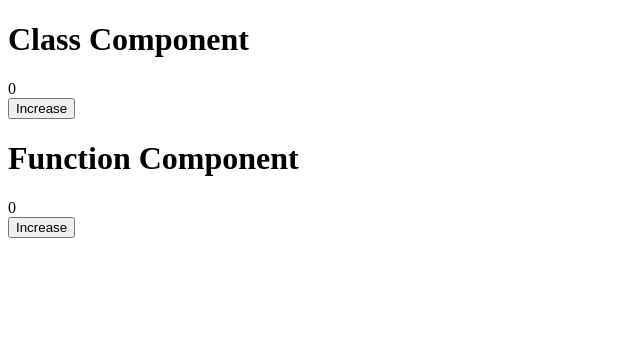
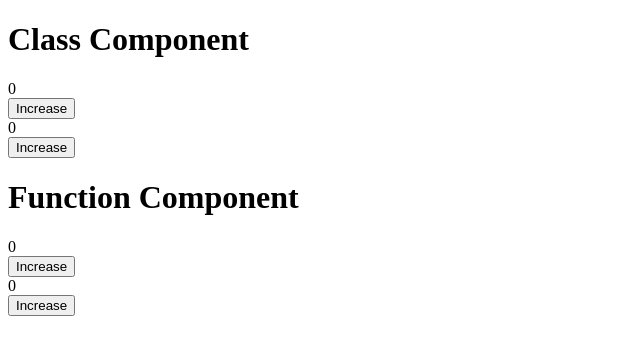
Before and after one commit to 16bitash/react-application, a React (Create React App) app: page / in a window 1280 px wide. Shown: the top 354 px of the page, without its empty margins (0-640 px from the left). Built offline with nearby package versions, Linux system fonts and the light colour scheme.

Commit message:
Add more examples to class component

```diff
--- a/src/ClassComponent/Function.js
+++ b/src/ClassComponent/Function.js
@@ -1,17 +1,37 @@
-import { useState } from "react";
+import { useEffect, useState } from "react";
 
 const Function = () => {
   const [count, setCount] = useState(0);
+  const [newCount, setNewCount] = useState(0);
 
-  const handleIncreaseButtonClick = () => {
+  useEffect(() => {
+    console.log("function component mount");
+
+    return () => {
+      console.log("function component unmount");
+    };
+  }, []);
+
+  useEffect(() => {
+    console.log("function component count change");
+  }, [count]);
+
+  const increaseCount = () => {
     setCount(count + 1);
+  };
+
+  const increaseNewCount = () => {
+    setNewCount(newCount + 1);
   };
 
   return (
     <>
       <h1>Function Component</h1>
       <div>{count}</div>
-      <button onClick={handleIncreaseButtonClick}>Increase</button>
+      <button onClick={increaseCount}>Increase</button>
+
+      <div>{newCount}</div>
+      <button onClick={increaseNewCount}>Increase</button>
     </>
   );
 };
--- a/src/ClassComponent/index.js
+++ b/src/ClassComponent/index.js
@@ -6,19 +6,52 @@ class ClassComponent extends Component {
 
     this.state = {
       count: 0,
+      newCount: 0,
+      hasError: false,
     };
   }
 
-  handleIncreaseButtonClick = () => {
+  componentDidMount() {
+    console.log("class component mount");
+  }
+
+  componentWillUnmount() {
+    console.log("class component unmount");
+  }
+
+  componentDidUpdate(_, prevState) {
+    if (prevState.count !== this.state.count) {
+      console.log("class component count change");
+    }
+  }
+
+  componentDidCatch() {
+    this.setState({ hasError: true });
+  }
+
+  increaseCount = () => {
     this.setState({ count: this.state.count + 1 });
   };
 
+  increaseNewCount = () => {
+    this.setState({ newCount: this.state.newCount + 1 });
+  };
+
   render() {
+    if (this.state.count === 5) {
+      throw new Error("Something went wrong");
+    }
+
     return (
       <>
         <h1>Class Component</h1>
         <div>{this.state.count}</div>
-        <button onClick={this.handleIncreaseButtonClick}>Increase</button>
+        <button onClick={this.increaseCount}>Increase</button>
+
+        <div>{this.state.newCount}</div>
+        <button onClick={this.increaseNewCount}>Increase</button>
+
+        {this.state.hasError && <div>Something went wrong</div>}
       </>
     );
   }
```
